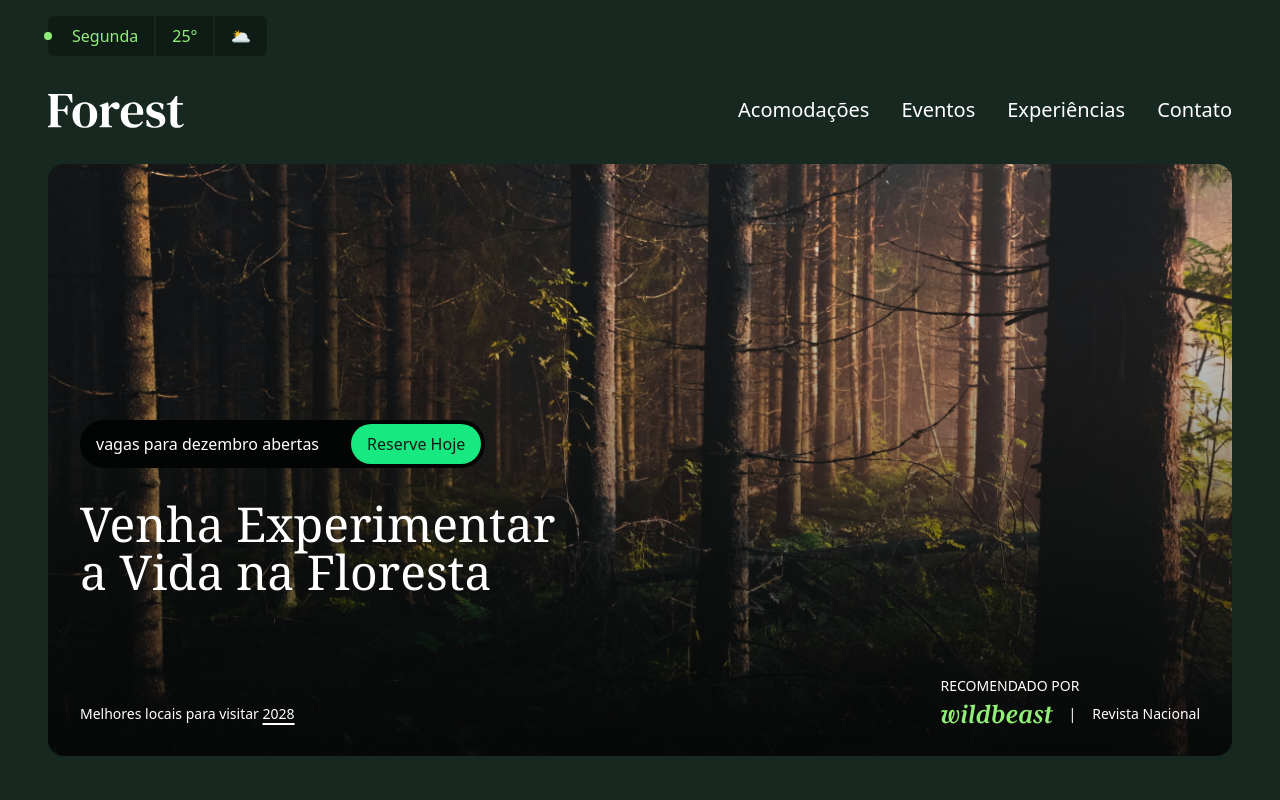
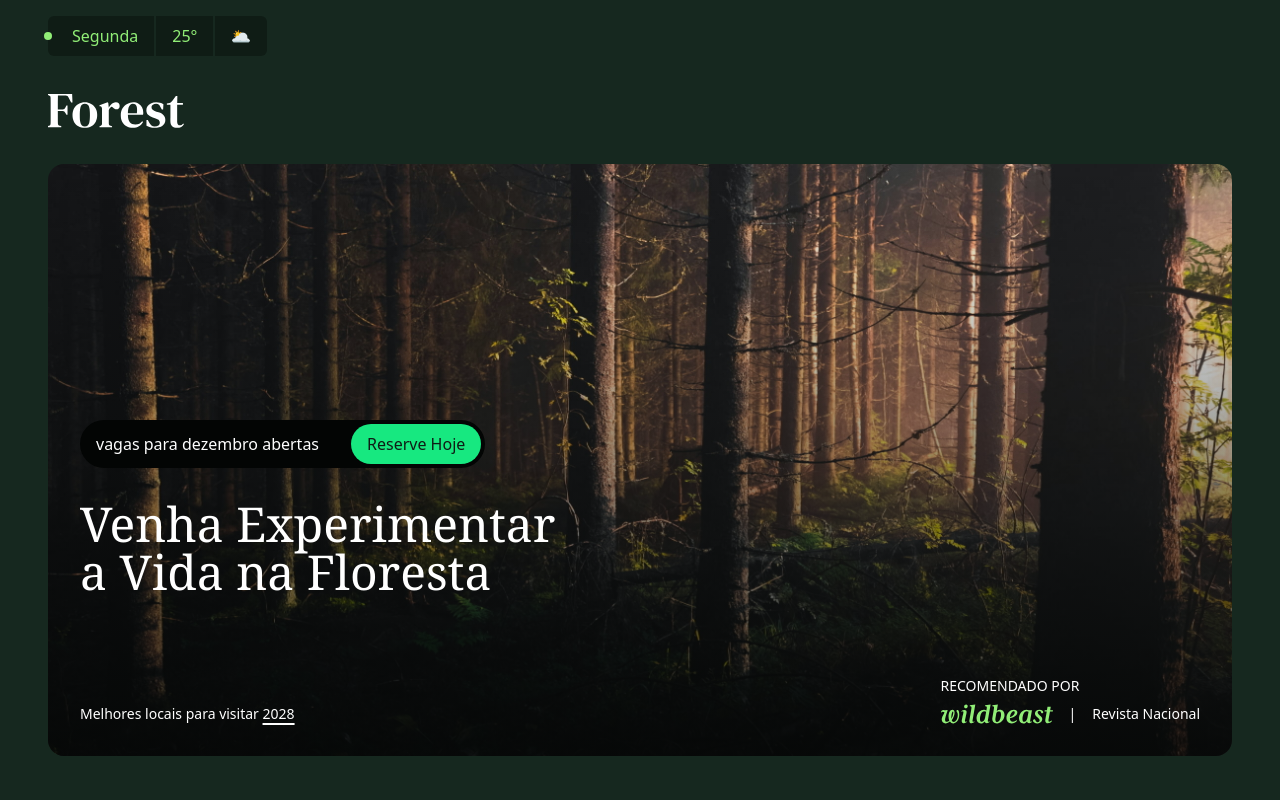
Before and after one commit to andrearnoni/Forest-page, a React (Vite) app: page / in a window 1280 px wide. Shown: the top 800 px of the page. Built offline with nearby package versions, Linux system fonts and the light colour scheme.

Commit message:
added animations on mobile menu

```diff
--- a/src/components/NavComponent.jsx
+++ b/src/components/NavComponent.jsx
@@ -10,14 +10,14 @@ function NavComponent() {
       <nav
         id="mobile-menu"
         onClick={() => {
-          document.getElementById("mobile-menu").classList.toggle("hidden") ||
-            document.getElementById("mobile-menu").classList.toggle("flex");
+          document.getElementById("mobile-menu").classList.add("hidden") ||
+            document.getElementById("mobile-menu").classList.remove("flex");
         }}
         className="hidden lg:block items-center z-40 max-lg:fixed max-lg:w-full max-lg:inset-0"
       >
         <div className="fixed lg:hidden inset-0 bg-verde-950/40 backdrop-blur-md"></div>
         <ul className="max-lg:absolute max-lg:p-8 max-lg:w-full max-lg:divide-y-2 max-lg:divide-white/10 text-white text-2xl lg:text-xl lg:flex lg:flex-wrap lg:gap-8 max-lg:z-50">
-          <li>
+          <li className="animate-slide-in opacity-0 animate-1">
             <a
               className="p-4 lg:px-0 lg:py-2 block max-lg:hover:bg-white/10 lg:hover:underline lg:hover:underline-offset-8"
               href="#acomodacoes"
@@ -25,7 +25,7 @@ function NavComponent() {
               Acomodações
             </a>
           </li>
-          <li>
+          <li className="animate-slide-in opacity-0 animate-2">
             <a
               className="p-4 lg:px-0 lg:py-2 block max-lg:hover:bg-white/10 lg:hover:underline lg:hover:underline-offset-8"
               href="#eventos"
@@ -33,7 +33,7 @@ function NavComponent() {
               Eventos
             </a>
           </li>
-          <li>
+          <li className="animate-slide-in opacity-0 animate-3">
             <a
               className="p-4 lg:px-0 lg:py-2 block max-lg:hover:bg-white/10 lg:hover:underline lg:hover:underline-offset-8"
               href="#experiencias"
@@ -41,7 +41,7 @@ function NavComponent() {
               Experiências
             </a>
           </li>
-          <li>
+          <li className="animate-slide-in opacity-0 animate-4">
             <a
               className="p-4 lg:px-0 lg:py-2 block max-lg:hover:bg-white/10 lg:hover:underline lg:hover:underline-offset-8"
               href="#contato"
--- a/tailwind.config.js
+++ b/tailwind.config.js
@@ -1,4 +1,6 @@
 /** @type {import('tailwindcss').Config} */
+import plugin from "tailwindcss/plugin";
+
 export default {
   content: ["./index.html", "./src/**/*.{js,ts,jsx,tsx}"],
   theme: {
@@ -13,6 +15,20 @@ export default {
       },
     },
     extend: {
+      keyframes: {
+        slideIn: {
+          "0%": { opacity: 0, transform: "translateX(-20px)" },
+          "100%": { opacity: 1, transform: "translateX(0)" },
+        },
+        fadeIn: {
+          "0%": { opacity: 0 },
+          "100%": { opacity: 1 },
+        },
+      },
+      animation: {
+        ["slide-in"]: "slideIn 0.4s ease-in-out forwards",
+        ["fade-in"]: "fadeIn 0.4s ease-in-out forwards",
+      },
       colors: {
         verde: {
           200: "#ACEF75",
@@ -26,5 +42,19 @@ export default {
       },
     },
   },
-  plugins: [],
+  plugins: [
+    plugin(({ addUtilities }) => {
+      function animationDelay() {
+        const delays = {};
+        for (let i = 1; i <= 12; i++) {
+          delays[`.animate-${i}`] = {
+            "animation-delay": `${i * 100}ms`,
+          };
+        }
+        return delays;
+      }
+
+      addUtilities(animationDelay());
+    }),
+  ],
 };
```
